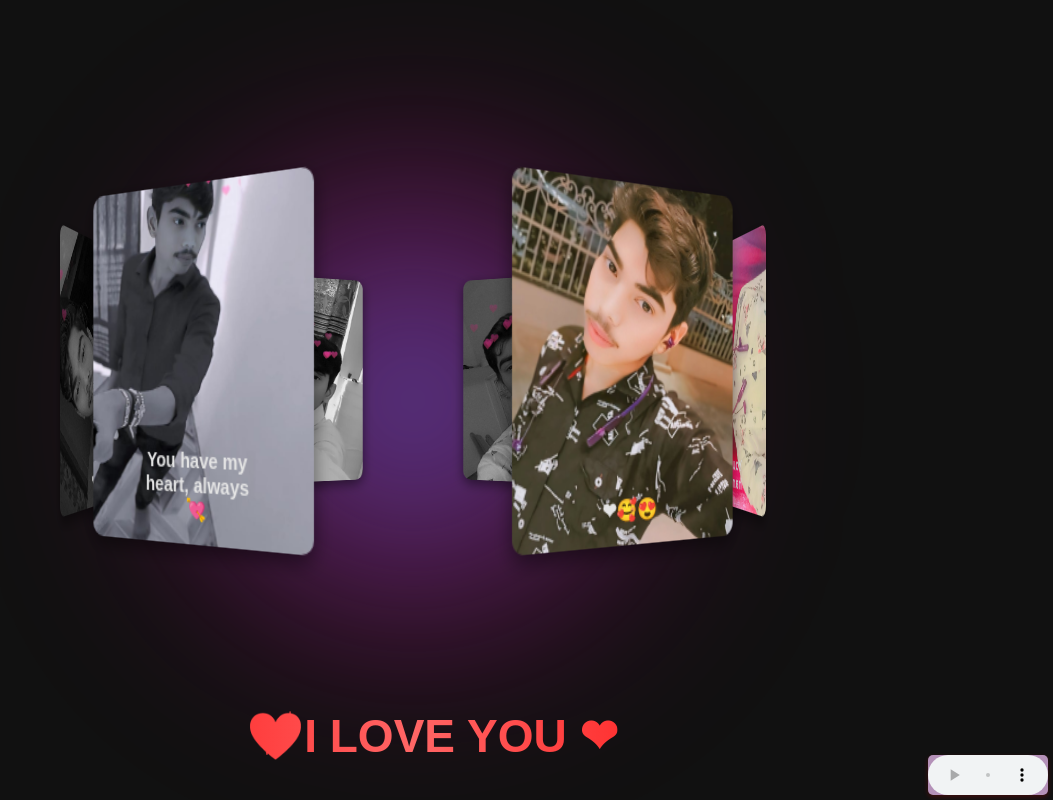
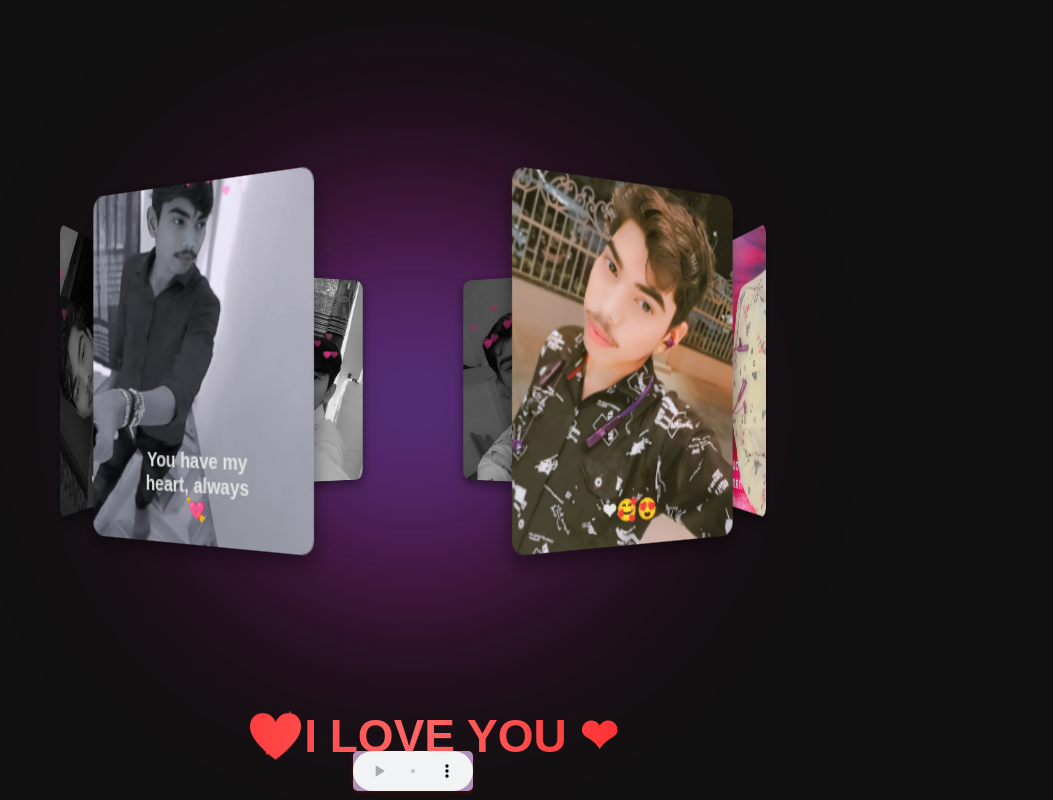
Before and after one commit to techiekshitij07/love_slider, a plain HTML site: page index.html in a window 1280 px wide. Shown: the whole page, without its empty margins (227-1280 px from the left). Drawn offline with Linux system fonts and the light colour scheme.

Commit message:
Update index.html

```diff
--- a/index.html
+++ b/index.html
@@ -61,6 +61,7 @@
       position: relative;
       transform-style: preserve-3d;
       animation: rotate 20s infinite linear;
+      will-change: transform; /* Optimize rendering */
     }
 
     /* Slide Styling */
@@ -76,6 +77,7 @@
       display: flex;
       justify-content: center;
       align-items: center;
+      will-change: transform; /* Optimize rendering */
     }
 
     .slide-text {
@@ -145,11 +147,12 @@
       50% { transform: scale(1.3); }
     }
 
-    /* Custom Audio Controls */
+    /* Custom Audio Controls - Positioned at the bottom, center */
     .audio-container {
-      position: absolute;
-      bottom: 5px;
-      right: 5px;
+      position: fixed;
+      bottom: 9px;
+      left: 50%;
+      transform: translateX(-50%);
       z-index: 10;
       display: flex;
       justify-content: center;
@@ -215,7 +218,7 @@
   <!-- LOVE TEXT -->
   <div class="love-text"><span class="heart">❤</span>💖I LOVE YOU ❤</div>
 
-  <!-- Audio Controls (center side) -->
+  <!-- Audio Controls (centered and fixed at the bottom) -->
   <div class="audio-container">
     <audio id="audioPlayer" controls autoplay loop>
       <source src="Tor Aankhi.mp3" type="audio/mpeg">
```
